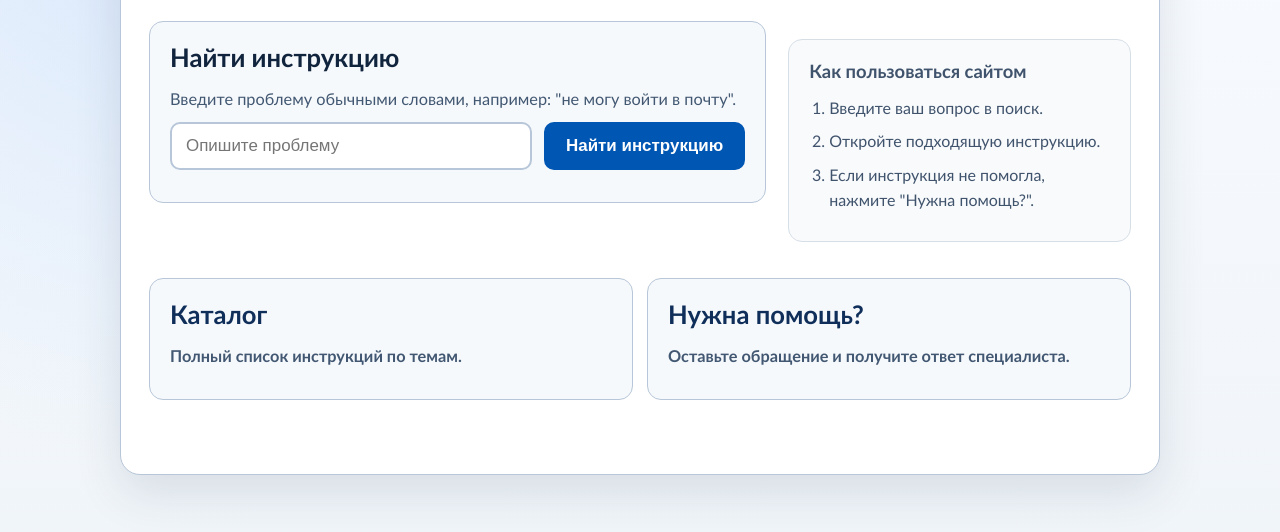
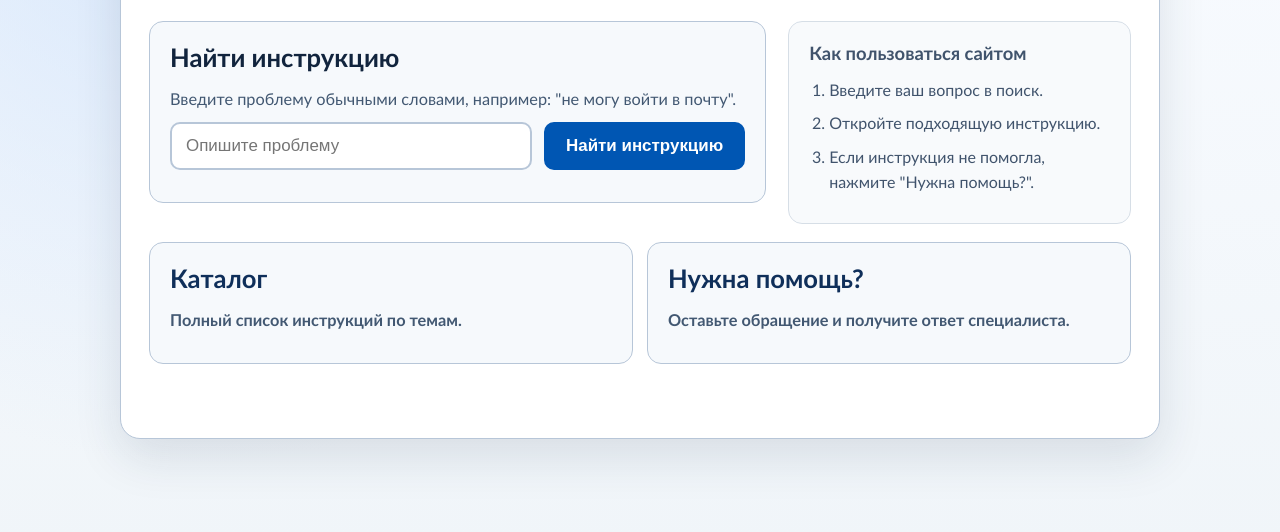
Before and after one commit to vangun26rus/kursach, a website: page index.html in a window 1280 px wide. Shown: the part 144-676 px from the top of the page. Drawn offline with Linux system fonts and the light colour scheme; no server answers.

Commit message:
интерфей index

```diff
--- a/css/style.css
+++ b/css/style.css
@@ -86,7 +86,6 @@ a:hover {
 }
 
 .panel {
-  margin-top: 18px;
   padding: 20px;
   background: var(--panel);
   border: 1px solid var(--border);
```
